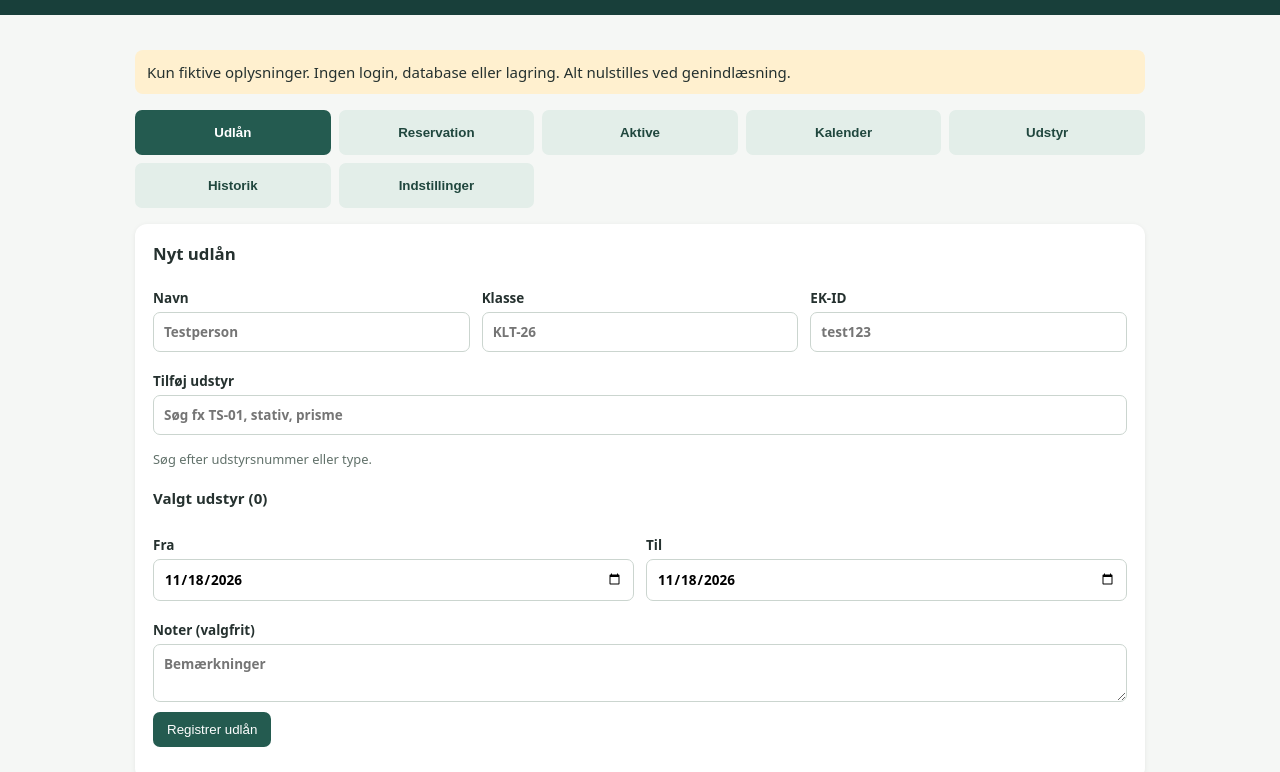
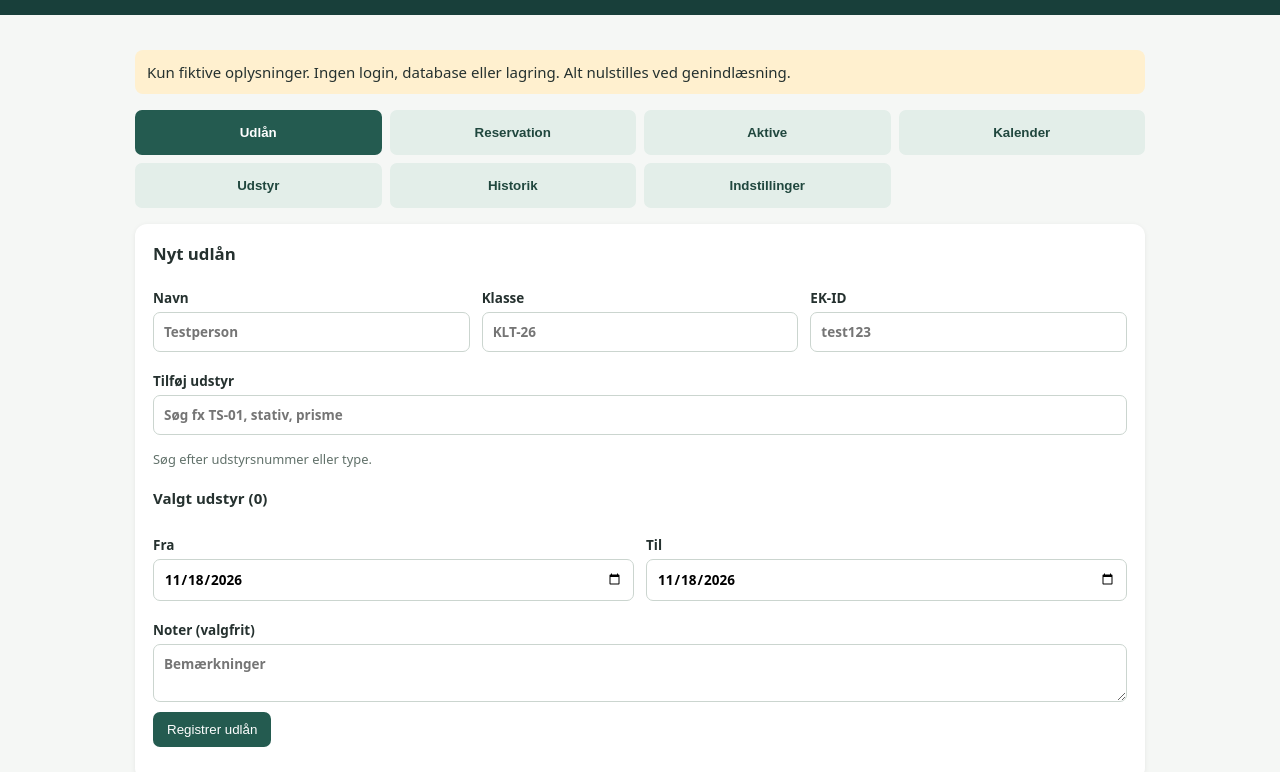
Before and after one commit to vnaru42/EK-instrumentbooking-web, a plain HTML site: page index.html in a window 1280 px wide. Shown: the part 50-822 px from the top of the page. Drawn offline with Linux system fonts and the light colour scheme.

Commit message:
Style equipment settings and history

```diff
--- a/style.css
+++ b/style.css
@@ -17,3 +17,5 @@ textarea{display:block;width:100%;margin-top:5px;padding:10px;border:1px solid #
 .main-nav{grid-template-columns:repeat(5,minmax(0,1fr))}.subtabs{display:flex;gap:8px;margin-bottom:12px}.subtabs button{background:#e3eee9;color:#20473e}.subtabs button.active{background:#245b50;color:white}.record{border:1px solid #e2eae5;border-radius:9px;margin:8px 0;overflow:hidden}.record-title{background:#f3f8f5;color:#25312f;width:100%;display:flex;justify-content:space-between;gap:8px;align-items:center;text-align:left}.record-title small{font-size:.75rem;color:#61716a}.record-details{padding:12px;line-height:1.8}.equipment-choice.unavailable{background:#f8dedb;color:#922f2f}.stats{max-width:100%}@media(max-width:680px){.main-nav{grid-template-columns:repeat(3,minmax(0,1fr))}.stats{grid-template-columns:repeat(3,minmax(0,1fr))}.stats div{min-width:0}.stats small{font-size:.7rem}}
 
 .date-fields{grid-template-columns:repeat(2,minmax(0,1fr));margin:8px 0}.timeline{width:100%;overflow-x:auto}.timeline-head{display:grid;grid-template-columns:120px repeat(7,minmax(0,1fr));background:#edf2ef;font-size:.72rem;font-weight:650}.timeline-head span{padding:8px 2px;text-align:center;border-right:1px solid #dce5df}.timeline-row{display:grid;grid-template-columns:120px minmax(0,1fr);min-height:43px;border-bottom:1px solid #e5ece7}.timeline-label{padding:12px 6px;font-size:.78rem;white-space:nowrap;overflow:hidden;text-overflow:ellipsis}.timeline-track{position:relative;background:repeating-linear-gradient(to right,#fff 0,#fff calc(14.2857% - 1px),#e6ece8 calc(14.2857% - 1px),#e6ece8 14.2857%)}.timeline-bar{position:absolute;top:7px;height:29px;border-radius:5px;color:#fff;overflow:hidden;text-overflow:ellipsis;white-space:nowrap;padding:4px 6px;text-align:left;font-size:.75rem}@media(max-width:680px){.timeline-head{grid-template-columns:88px repeat(7,minmax(0,1fr))}.timeline-row{grid-template-columns:88px minmax(0,1fr)}.timeline-label{font-size:.68rem}.timeline-head span{font-size:.64rem}.timeline-bar{font-size:.65rem;padding:5px 2px}.date-fields{grid-template-columns:repeat(2,minmax(0,1fr))}}
+
+.settings-list{display:grid;gap:6px}.settings-row{display:flex;justify-content:space-between;align-items:center;gap:8px;padding:10px;border-bottom:1px solid #e2eae5}.settings-row button{flex-shrink:0}.main-nav{grid-template-columns:repeat(4,minmax(0,1fr))}@media(max-width:680px){.main-nav{grid-template-columns:repeat(3,minmax(0,1fr))}.settings-row{font-size:.8rem}}
```
